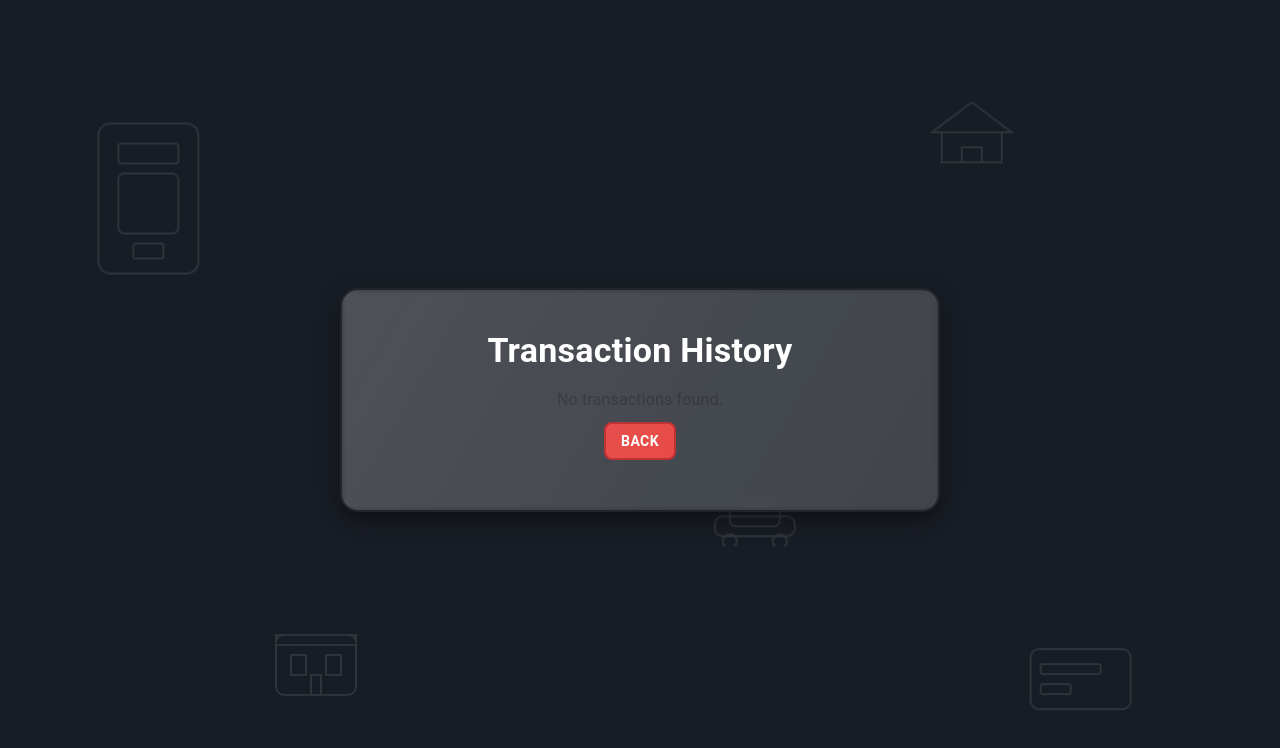
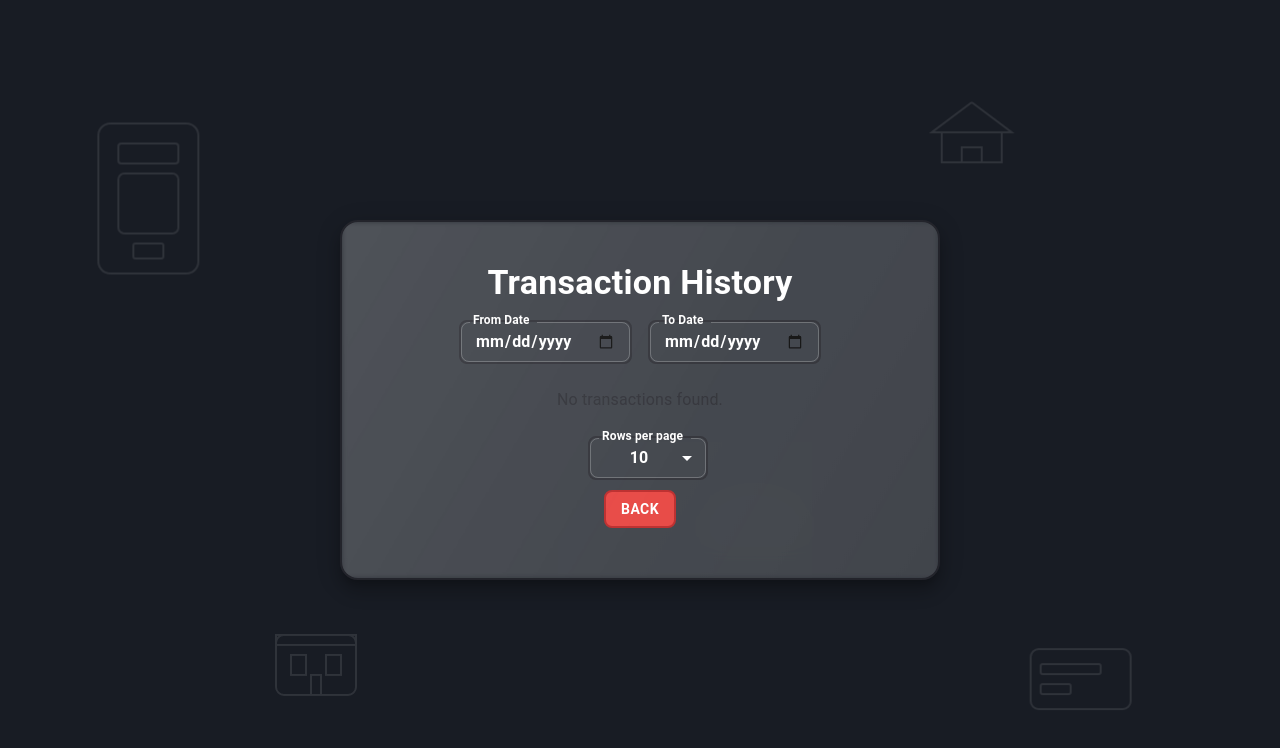
Before and after one commit to proton-sinanxrasheed/atm-simulation-app, a React (Vite) app: page /transaction-history in a window 1280 px wide. Shown: the top 748 px of the page. Built offline with nearby package versions, Linux system fonts and the light colour scheme.

Commit message:
all set to go

```diff
--- a/src/TransactionHistory.tsx
+++ b/src/TransactionHistory.tsx
@@ -2,18 +2,36 @@ import React, { useState } from 'react';
 import { useNavigate } from 'react-router-dom';
 import { useBalance } from './BalanceContext';
 import Button from '@mui/material/Button';
-import { Paper, Box, Typography } from '@mui/material';
+import { Paper, Box, Typography, TextField, Select, MenuItem, FormControl, InputLabel } from '@mui/material';
 import { motion } from 'framer-motion';
+import type { SelectChangeEvent } from '@mui/material';
+
+const PAGE_SIZE_OPTIONS = [5, 10, 20, 50, 100];
 
 const TransactionHistory = () => {
   const navigate = useNavigate();
   const { getTransactionHistory } = useBalance();
 
   const [sortConfig, setSortConfig] = useState<{ key: string; direction: 'asc' | 'desc' }>({ key: 'date', direction: 'desc' });
+  const [fromDate, setFromDate] = useState('');
+  const [toDate, setToDate] = useState('');
+  const [page, setPage] = useState(1);
+  const [itemsPerPage, setItemsPerPage] = useState(PAGE_SIZE_OPTIONS[1]); // default 10
 
   const userTransactions = getTransactionHistory();
 
-  const sortedTransactions = [...userTransactions].sort((a, b) => {
+  // Filter by date range
+  const filteredTransactions = userTransactions.filter(t => {
+    const txDate = new Date(t.date);
+    const from = fromDate ? new Date(fromDate) : null;
+    const to = toDate ? new Date(toDate) : null;
+    if (from && txDate < from) return false;
+    if (to && txDate > to) return false;
+    return true;
+  });
+
+  // Sort
+  const sortedTransactions = [...filteredTransactions].sort((a, b) => {
     let aValue: any = a;
     let bValue: any = b;
     switch (sortConfig.key) {
@@ -45,6 +63,10 @@ const TransactionHistory = () => {
     return 0;
   });
 
+  // Pagination
+  const totalPages = Math.ceil(sortedTransactions.length / itemsPerPage);
+  const paginatedTransactions = sortedTransactions.slice((page - 1) * itemsPerPage, page * itemsPerPage);
+
   // Get unique dates
   const uniqueDates = Array.from(new Set(userTransactions.map(t => new Date(t.date).toLocaleDateString())));
   const isDateSortable = uniqueDates.length > 1;
@@ -66,6 +88,15 @@ const TransactionHistory = () => {
     navigate('/');
   };
 
+  const handlePageChange = (newPage: number) => {
+    if (newPage >= 1 && newPage <= totalPages) setPage(newPage);
+  };
+
+  const handleItemsPerPageChange = (event: SelectChangeEvent) => {
+    setItemsPerPage(Number(event.target.value));
+    setPage(1);
+  };
+
   return (
     <Box minHeight="70vh" display="flex" alignItems="center" justifyContent="center">
       <motion.div
@@ -79,6 +110,25 @@ const TransactionHistory = () => {
           <Typography variant="h4" fontWeight={700} mb={2} align="center">
             Transaction History
           </Typography>
+          {/* Date Range Filter */}
+          <Box mb={3} display="flex" justifyContent="center" gap={2}>
+            <TextField
+              label="From Date"
+              type="date"
+              size="small"
+              InputLabelProps={{ shrink: true }}
+              value={fromDate}
+              onChange={e => { setFromDate(e.target.value); setPage(1); }}
+            />
+            <TextField
+              label="To Date"
+              type="date"
+              size="small"
+              InputLabelProps={{ shrink: true }}
+              value={toDate}
+              onChange={e => { setToDate(e.target.value); setPage(1); }}
+            />
+          </Box>
           {sortedTransactions.length > 0 ? (
             <Box sx={{ overflowX: 'auto' }}>
               <table style={{ margin: '0 auto', borderCollapse: 'collapse', minWidth: '600px' }}>
@@ -100,7 +150,7 @@ const TransactionHistory = () => {
                   </tr>
                 </thead>
                 <tbody>
-                  {sortedTransactions.map((transaction, index) => {
+                  {paginatedTransactions.map((transaction, index) => {
                     const dateObj = new Date(transaction.date);
                     const dateStr = dateObj.toLocaleDateString();
                     const timeStr = dateObj.toLocaleTimeString();
@@ -121,6 +171,29 @@ const TransactionHistory = () => {
           ) : (
             <Typography align="center" color="text.secondary">No transactions found.</Typography>
           )}
+          {/* Pagination Controls */}
+          <Box display="flex" justifyContent="center" alignItems="center" gap={2} mt={3}>
+            {totalPages > 1 && (
+              <>
+                <Button onClick={() => handlePageChange(page - 1)} disabled={page === 1}>Previous</Button>
+                <Typography>{page} / {totalPages}</Typography>
+                <Button onClick={() => handlePageChange(page + 1)} disabled={page === totalPages}>Next</Button>
+              </>
+            )}
+            <FormControl size="small" sx={{ minWidth: 120, ml: 2 }}>
+              <InputLabel id="items-per-page-label">Rows per page</InputLabel>
+              <Select
+                labelId="items-per-page-label"
+                value={itemsPerPage.toString()}
+                label="Rows per page"
+                onChange={handleItemsPerPageChange}
+              >
+                {PAGE_SIZE_OPTIONS.map(opt => (
+                  <MenuItem key={opt} value={opt.toString()}>{opt}</MenuItem>
+                ))}
+              </Select>
+            </FormControl>
+          </Box>
           <Box display="flex" justifyContent="center">
             <Button
               variant="outlined"
```
